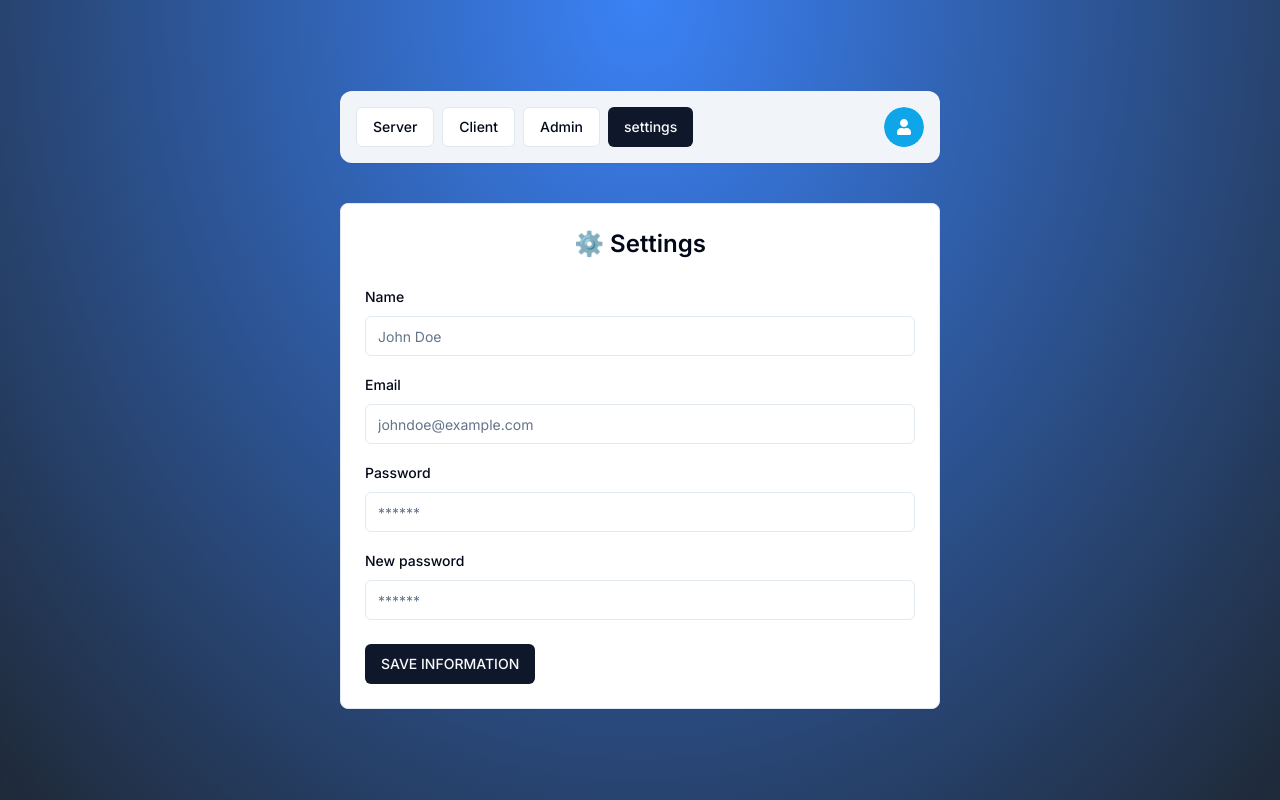
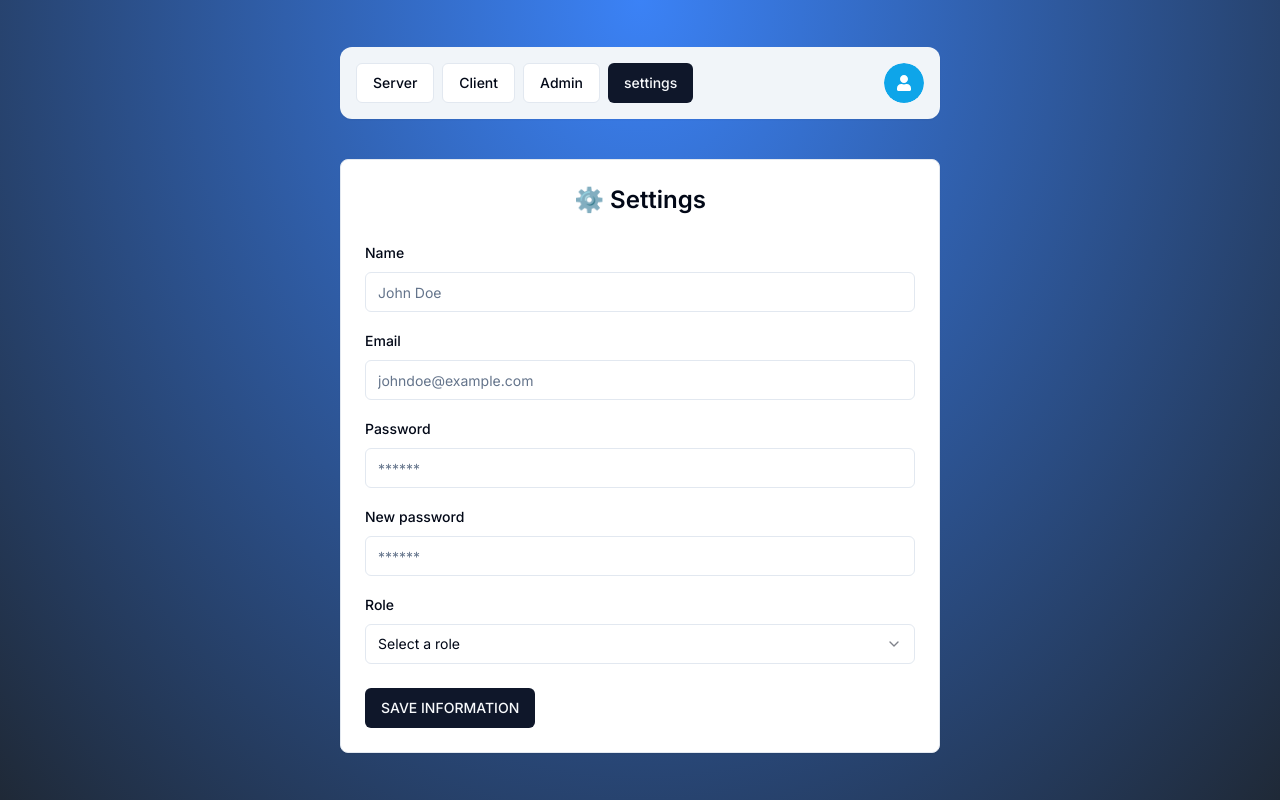
Before and after one commit to srikar298c/Authentication, a Next.js app in the folder level-6/: page /settings in a window 1280 px wide. Built offline with nearby package versions, Linux system fonts and the light colour scheme; no server answers.

Commit message:
role formitem

```diff
--- a/level-6/app/(protected)/settings/page.tsx
+++ b/level-6/app/(protected)/settings/page.tsx
@@ -13,6 +13,9 @@ import { Input } from "@/components/ui/input";
 import { useCurrentUser } from "@/hooks/use-current-user";
 import { FormError } from "@/components/form-error";
 import { FormSuccess } from "@/components/form-success";
+import { Select, SelectItem } from "@/components/ui/select";
+import { SelectContent, SelectTrigger, SelectValue } from "@/components/ui/select";
+import { UserRole } from "@prisma/client";
 
 
 const SettingsPage = ()=>{
@@ -27,6 +30,7 @@ const SettingsPage = ()=>{
         email : user?.email||undefined,
         password: undefined,
         newPassword: undefined,
+        role: user?.role || undefined,
       }
    });
    const [error, setError] = useState<string| undefined>()
@@ -121,6 +125,33 @@ const SettingsPage = ()=>{
             </FormItem>
         )}
         />
+        <FormField control={form.control}
+        name ="newPassword"
+        render= {({field})=>(
+            <FormItem>
+                <FormLabel>Role</FormLabel>
+               <Select
+               disabled={isPending}
+               onValueChange={field.onChange}
+               defaultValue={field.value}>
+                <FormControl>
+                    <SelectTrigger>
+                        <SelectValue
+                        placeholder="Select a role"/>
+                    </SelectTrigger>
+                </FormControl>
+                <SelectContent>
+                    <SelectItem value={UserRole.ADMIN}>
+                    Admin
+                    </SelectItem>
+                    <SelectItem value={UserRole.USER}>
+                    User
+                    </SelectItem>
+                </SelectContent>
+               </Select>
+            </FormItem>
+        )}
+        />
     </div>
     <FormError message={error}/>
     <FormSuccess message={success}/>
```
